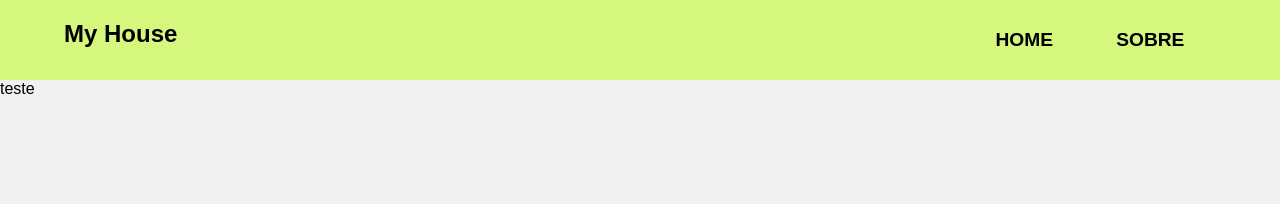
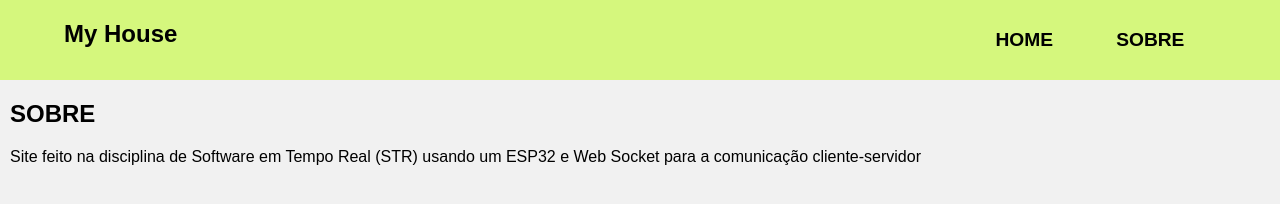
Before and after one commit to Equipe-STR/STR-c-digos, a plain HTML site: page Alarme e Incendio/sketch_oct26a/index.html in a window 1280 px wide. Both pictures are taken after a click on the button "SOBRE". Drawn offline with Linux system fonts and the light colour scheme.

Commit message:
add: Adicionando aba sobre

```diff
--- a/Alarme e Incendio/sketch_oct26a/index.html
+++ b/Alarme e Incendio/sketch_oct26a/index.html
@@ -14,6 +14,7 @@
         }
         #sobre{
             display: none;
+            margin: 10px;
         }
         nav{
             display: flex;
@@ -243,7 +244,8 @@
         </div>
     </div>
     <div id="sobre">
-        teste
+        <h2>SOBRE</h2>
+        <p>Site feito na disciplina de Software em Tempo Real (STR) usando um ESP32 e Web Socket para a comunicação cliente-servidor</p>
     </div>
 </body>
 <script>
```
